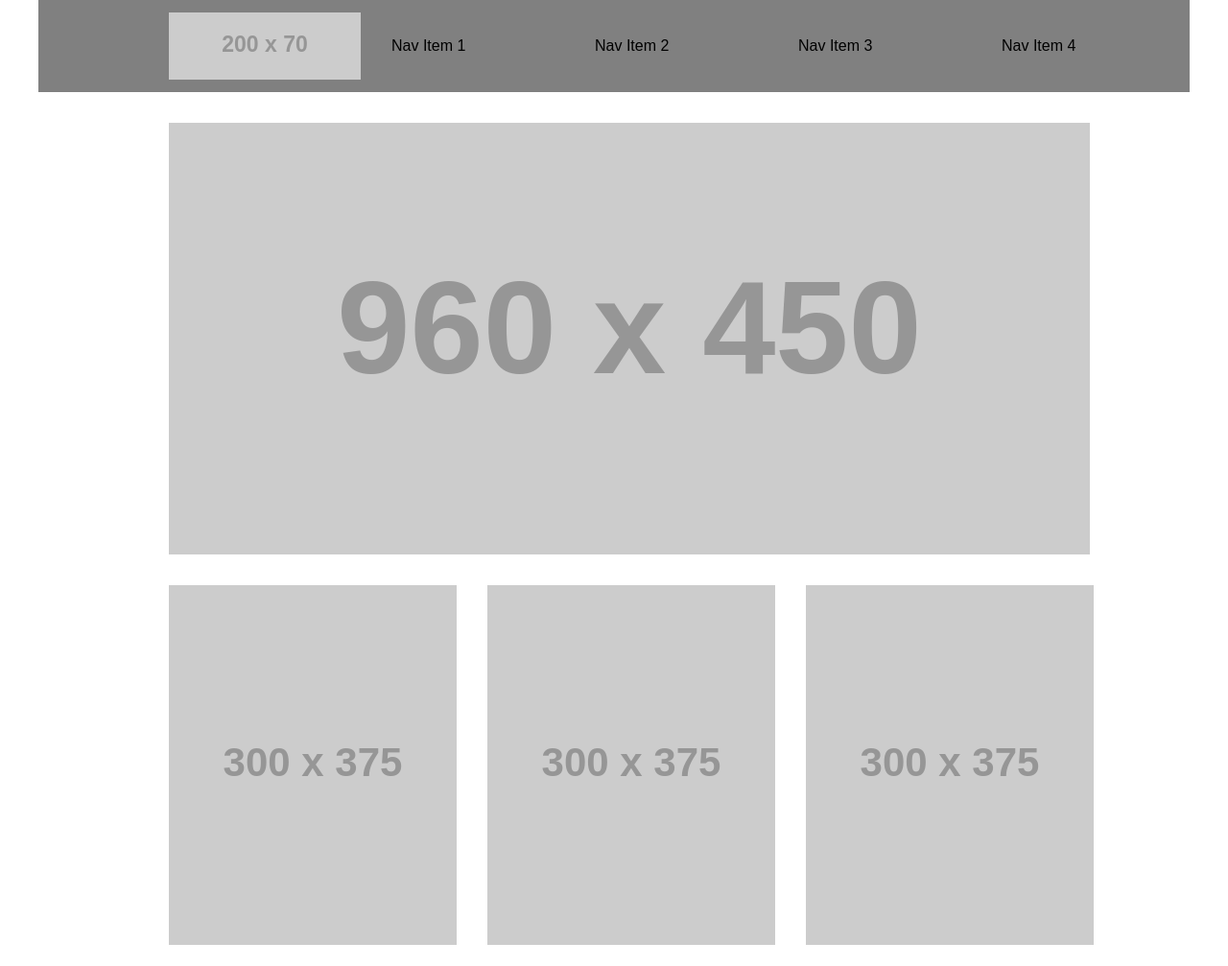
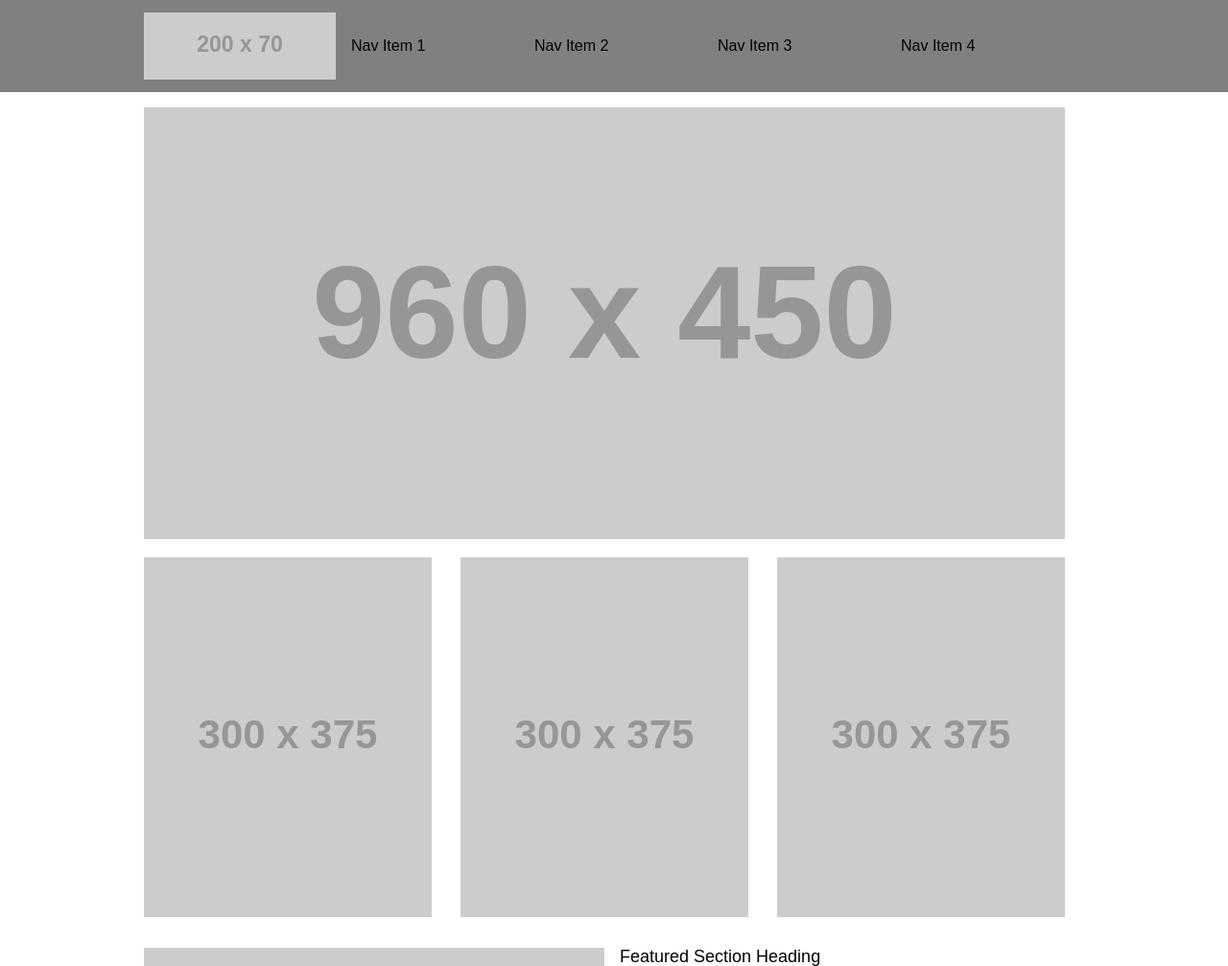
Before and after one commit to hgbritten/wireframe-exercise, a plain HTML site: page index.html in a window 1280 px wide. Shown: the top 1007 px of the page at 96% size. Drawn offline with nearby package versions, Linux system fonts and the light colour scheme; placeholder pictures from the web are drawn by us.

Commit message:
fixed formatting!

```diff
--- a/index.html
+++ b/index.html
@@ -12,16 +12,18 @@
 
 <body>
     <header class="">
+        <nav>
             <img src="https://placehold.it/200x70/zzz" class="header"></img>
             <p class="header">Nav Item 1</p>
             <p class="header">Nav Item 2</p>
             <p class="header">Nav Item 3</p>
             <p class="header">Nav Item 4</p>
+        </nav>
     </header>
     <main class="">
-        <div id="top">
+        <!-- <div id="top"> -->
         <img src="https://placehold.it/960x450/zzz" alt="">
-        </div>
+        <!-- </div> -->
         <div id="middle">
             <img src="https://placehold.it/300x375/zzz" alt="">
             <img src="https://placehold.it/300x375/zzz" alt="">
--- a/style.css
+++ b/style.css
@@ -1,7 +1,7 @@
-html {
+/* html {
     width: 1200px;
     margin:auto;
-}
+} */
 
 body {
     font-family: sans-serif;
@@ -20,12 +20,22 @@ header {
 
 .header {
     padding-right: 1rem;
-    padding-left: 1rem;
+    /* padding-left: 1rem; */
     width: 450px;
 }
 
+nav {
+    display: flex;
+    width: 980px;
+    /* background-color: blue; */
+    margin: 0 auto;
+    align-items: center;
+}
+
 img.header {
-    padding-left: 8.5rem;
+    /* padding-left: 8.5rem; */
+    height: 70px;
+    width: 200px;
 }
 
 p.header {
@@ -38,8 +48,8 @@ h1 {
     padding-left: 3rem;
 }
 main {
-
-    width: 80%;
+    /* background-color: red; */
+    width: 980px;
     margin: 0 auto;
     align-items: center;
     padding-top: 1rem;
@@ -48,15 +58,19 @@ main {
 
 #middle {
     display: flex;
+    width: 960px;
 }
 
+
 #middle img {
-    padding: 1rem;
-
+    padding-right: 30px;
+    padding-top: 1rem;
+    padding-bottom: 1rem;
 }
 
 #top {
     display: flex;
+    margin: 0 auto;
 }
 
 #top img {
@@ -68,7 +82,9 @@ main {
 }
 
 #bottom {
-    padding: 1rem;
+    padding-top: 1rem;
+    padding-right: 1rem;
+    padding-bottom: 1rem;
     justify-content: space-between;
     width: 100%;
 }
@@ -87,7 +103,7 @@ h2 {
     height: 20rem;
     overflow-y: scroll;
     padding-bottom: 1rem;
-    width: 29.5rem
+    width: 29rem
 }
 
 button {
```
Lines whose indentation alone changed are shown as unchanged.
